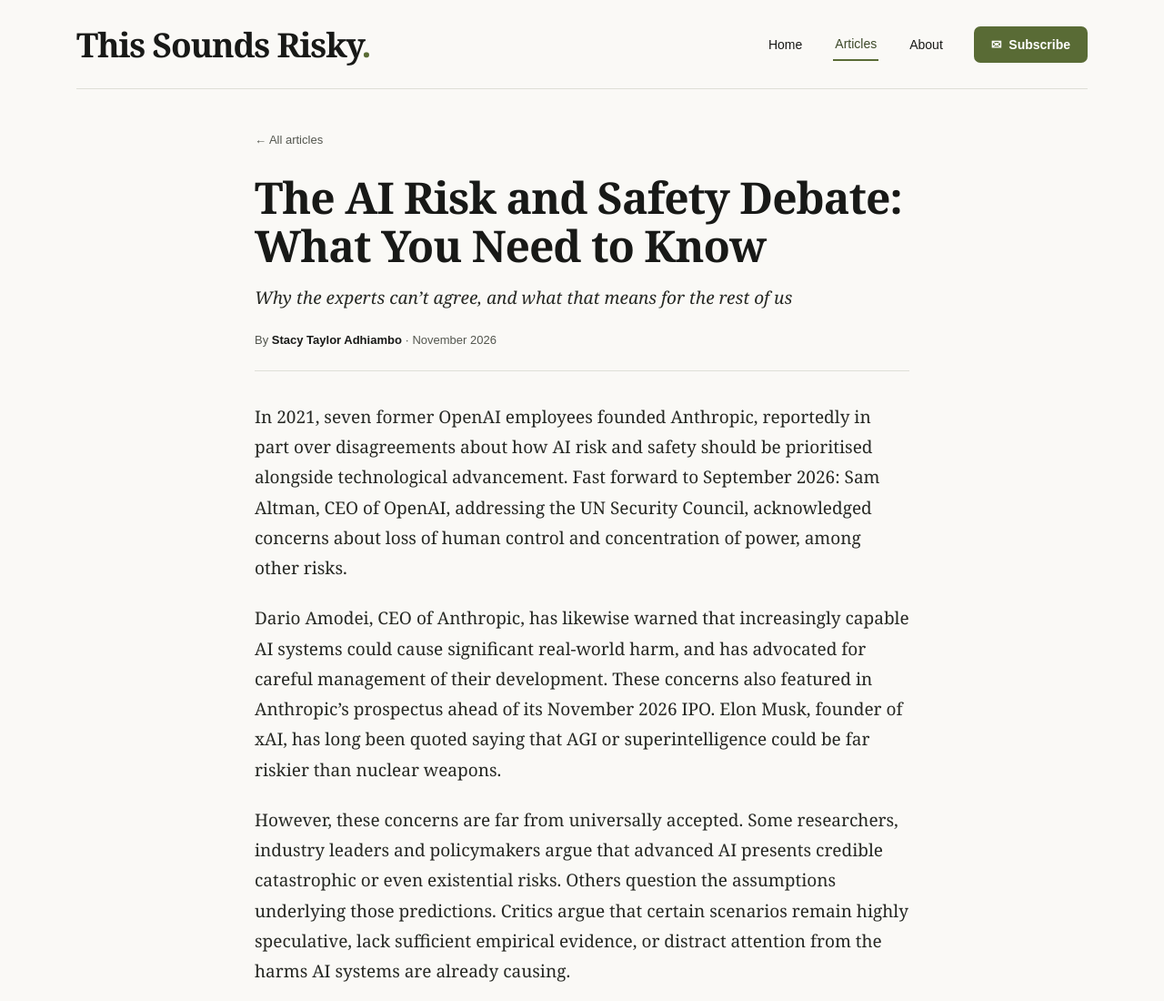
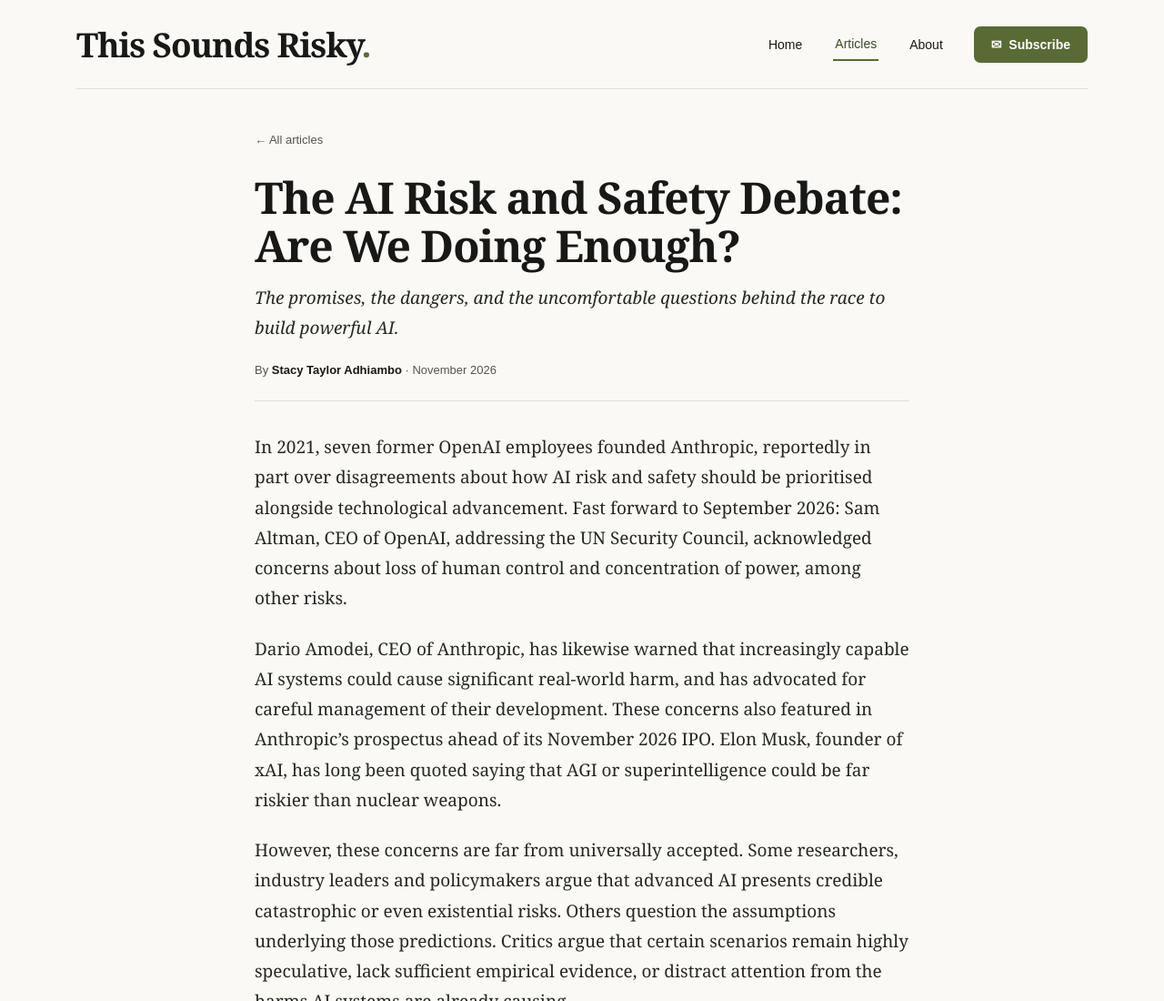
Before and after one commit to Tayloradhiambo/thissoundsrisky, a plain HTML site: page articles/ai-risk-and-safety-debate.html in a window 1280 px wide. Shown: the top 1100 px of the page at 91% size. Drawn offline with Linux system fonts and the light colour scheme.

Commit message:
Update ai-risk-and-safety-debate.html

```diff
--- a/articles/ai-risk-and-safety-debate.html
+++ b/articles/ai-risk-and-safety-debate.html
@@ -1,5 +1,5 @@
 <!doctype html>
-<html lang="en"><head><meta charset="utf-8"><meta name="viewport" content="width=device-width, initial-scale=1"><meta name="description" content="A balanced look at the competing views on AI risk and safety, why the experts can’t agree, and how actuarial thinking can help. By Stacy Taylor Adhiambo."><title>The AI Risk and Safety Debate: What You Need to Know | This Sounds Risky</title>
+<html lang="en"><head><meta charset="utf-8"><meta name="viewport" content="width=device-width, initial-scale=1"><meta name="description" content="A balanced look at the competing views on AI risk and safety, why the experts can’t agree, and how actuarial thinking can help. By Stacy Taylor Adhiambo."><title>The AI Risk and Safety Debate: Are We Doing Enough? | This Sounds Risky</title>
 <style>
 :root{--olive:#596b35;--olive-dark:#3c4928;--cream:#faf9f6;--ink:#181917;--muted:#53564e;--line:#dedfd7}*{box-sizing:border-box}html{scroll-behavior:smooth}body{margin:0;background:var(--cream);color:var(--ink);font-family:Arial,Helvetica,sans-serif}h1,h2,h3,.brand{font-family:Georgia,'Times New Roman',serif}a{color:inherit;text-decoration:none}a:hover{color:var(--olive)}.wrap{max-width:1180px;margin:auto;padding:0 34px}.header{display:flex;align-items:center;justify-content:space-between;gap:20px;padding:23px 0;border-bottom:1px solid var(--line)}.brand{font-size:clamp(25px,3vw,37px);font-weight:700;letter-spacing:-1.2px;white-space:nowrap}.dot{color:var(--olive)}nav{display:flex;gap:32px;align-items:center;font-size:14px}nav a{padding:9px 2px}nav a.active{color:var(--olive-dark);border-bottom:2px solid var(--olive)}.button{display:inline-flex;align-items:center;gap:10px;border-radius:7px;background:var(--olive);color:white!important;padding:12px 19px;font-size:14px;font-weight:600;border:0}.button:hover{background:var(--olive-dark)}footer{border-top:1px solid var(--line);padding:24px 0 35px;color:#777b70;font-size:12px}
 .article{max-width:720px;margin:0 auto;padding:46px 0 60px}
@@ -21,8 +21,8 @@
 <header class="header"><a class="brand" href="../index.html#home">This Sounds Risky<span class="dot">.</span></a><nav aria-label="Main navigation"><a href="../index.html#home">Home</a><a class="active" href="../index.html#articles">Articles</a><a href="../index.html#about">About</a><a class="button" href="../index.html#subscribe">✉ &nbsp;Subscribe</a></nav></header>
 <main><article class="article">
 <a class="back" href="../index.html#articles">← All articles</a>
-<h1>The AI Risk and Safety Debate: What You Need to Know</h1>
-<p class="subtitle">Why the experts can’t agree, and what that means for the rest of us</p>
+<h1>The AI Risk and Safety Debate: Are We Doing Enough?</h1>
+<p class="subtitle">The promises, the dangers, and the uncomfortable questions behind the race to build powerful AI.</p>
 <div class="byline">By <strong>Stacy Taylor Adhiambo</strong> · November 2026</div>
 
 <p>In 2021, seven former OpenAI employees founded Anthropic, reportedly in part over disagreements about how AI risk and safety should be prioritised alongside technological advancement. Fast forward to September 2026: Sam Altman, CEO of OpenAI, addressing the UN Security Council, acknowledged concerns about loss of human control and concentration of power, among other risks.</p>
```
